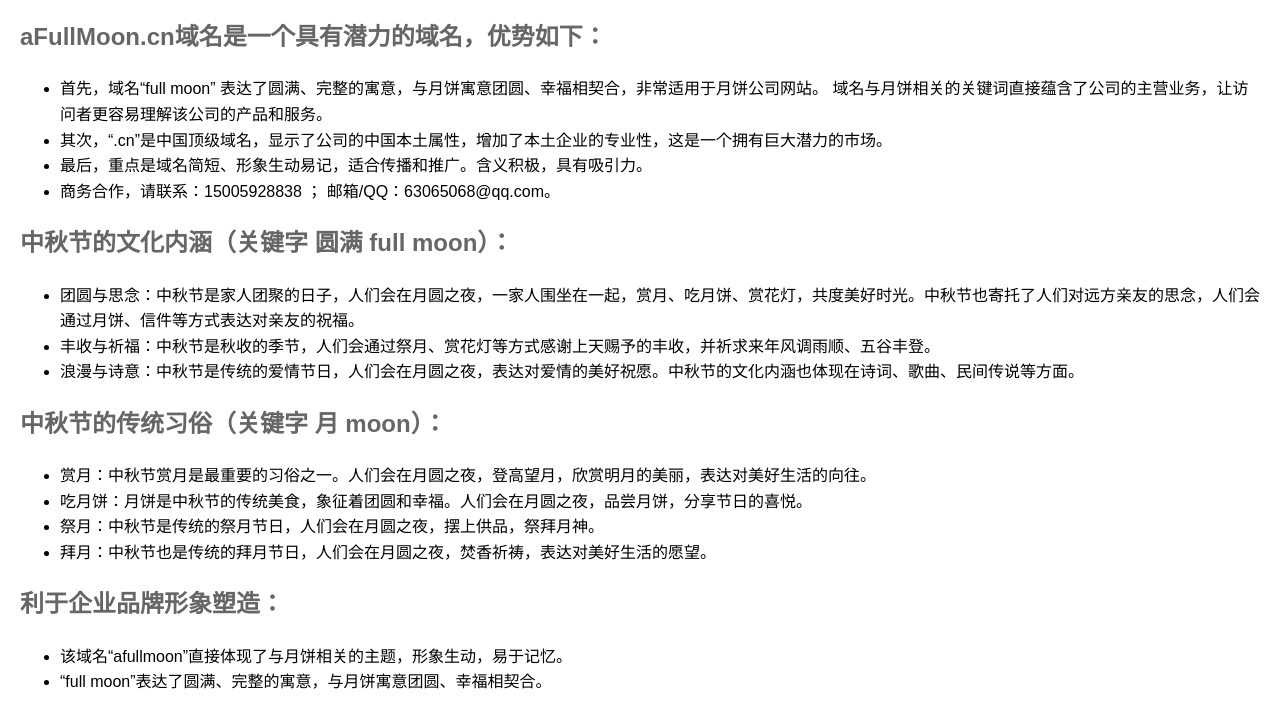
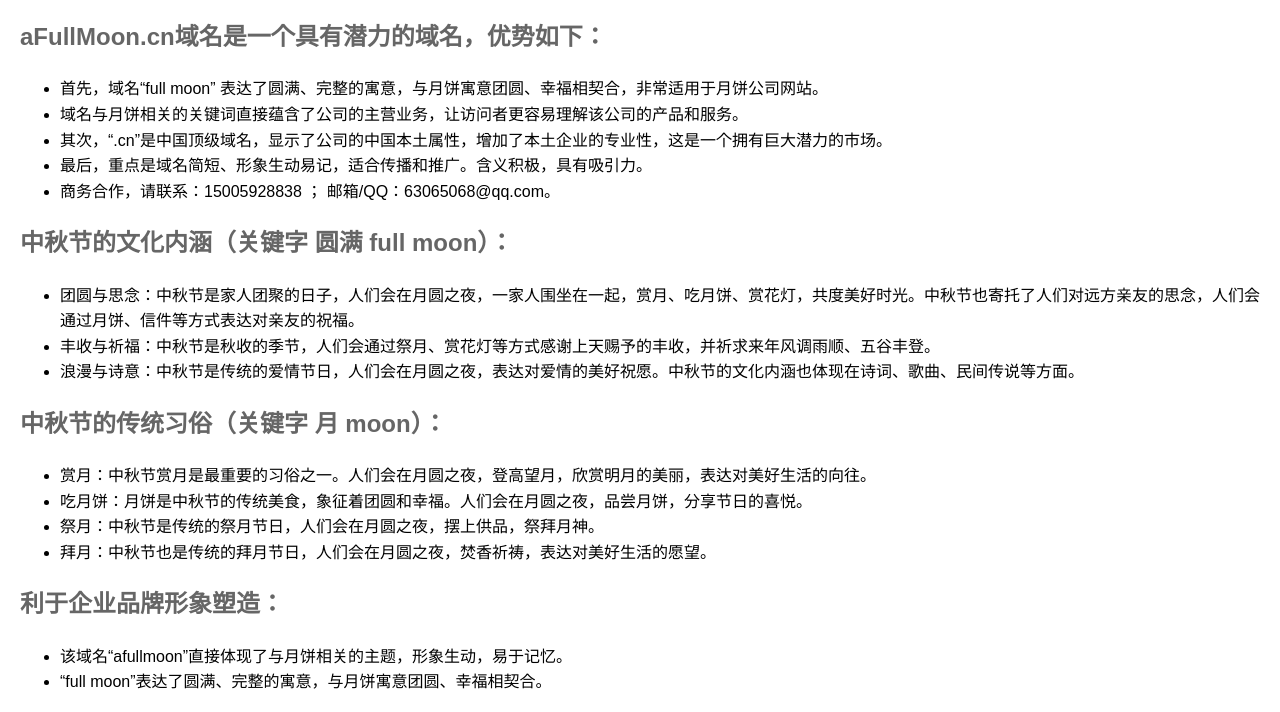
Before and after one commit to moooooooy/afullmoon, a plain HTML site: page index.html in a window 1280 px wide. Shown: the part 76-788 px from the top of the page. Drawn offline with Linux system fonts and the light colour scheme.

Commit message:
Update index.html

```diff
--- a/index.html
+++ b/index.html
@@ -26,8 +26,8 @@
 
     <h2>aFullMoon.cn域名是一个具有潜力的域名，优势如下：</h2>
     <ul>
-        <li> 首先，域名“full moon” 表达了圆满、完整的寓意，与月饼寓意团圆、幸福相契合，非常适用于月饼公司网站。
-            域名与月饼相关的关键词直接蕴含了公司的主营业务，让访问者更容易理解该公司的产品和服务。</li>
+        <li> 首先，域名“full moon” 表达了圆满、完整的寓意，与月饼寓意团圆、幸福相契合，非常适用于月饼公司网站。</li>
+        <li> 域名与月饼相关的关键词直接蕴含了公司的主营业务，让访问者更容易理解该公司的产品和服务。</li>
         <li> 其次，“.cn”是中国顶级域名，显示了公司的中国本土属性，增加了本土企业的专业性，这是一个拥有巨大潜力的市场。</li>
         <li> 最后，重点是域名简短、形象生动易记，适合传播和推广。含义积极，具有吸引力。</li>
         <li> 商务合作，请联系：15005928838  ； 邮箱/QQ：63065068@qq.com。</li>
```
